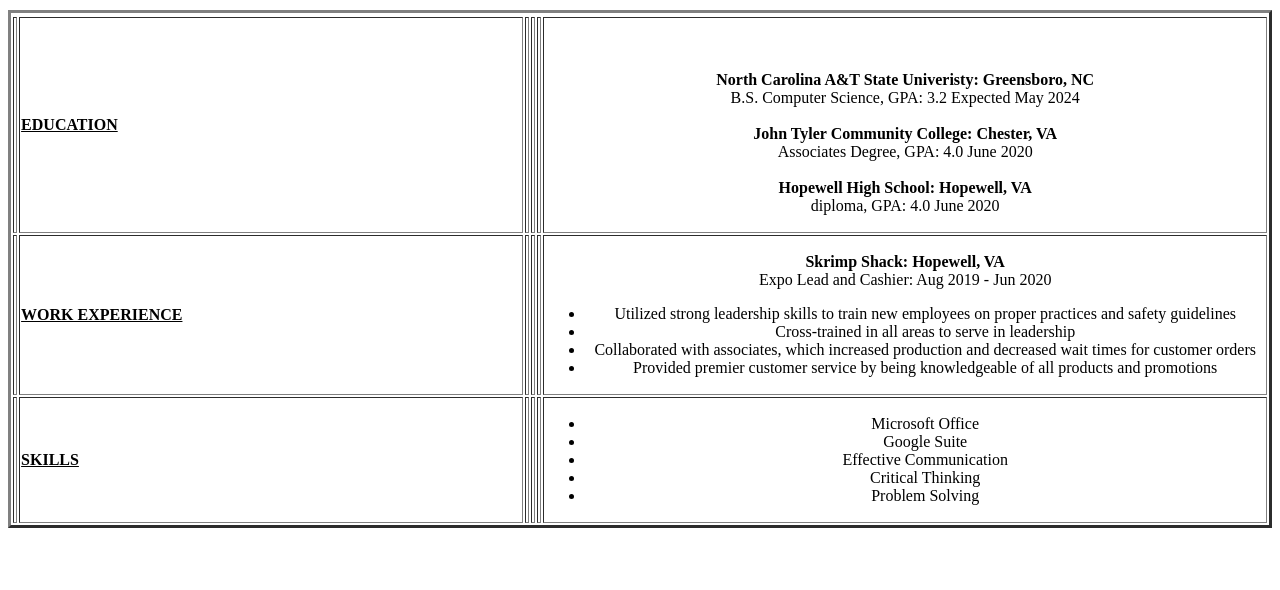
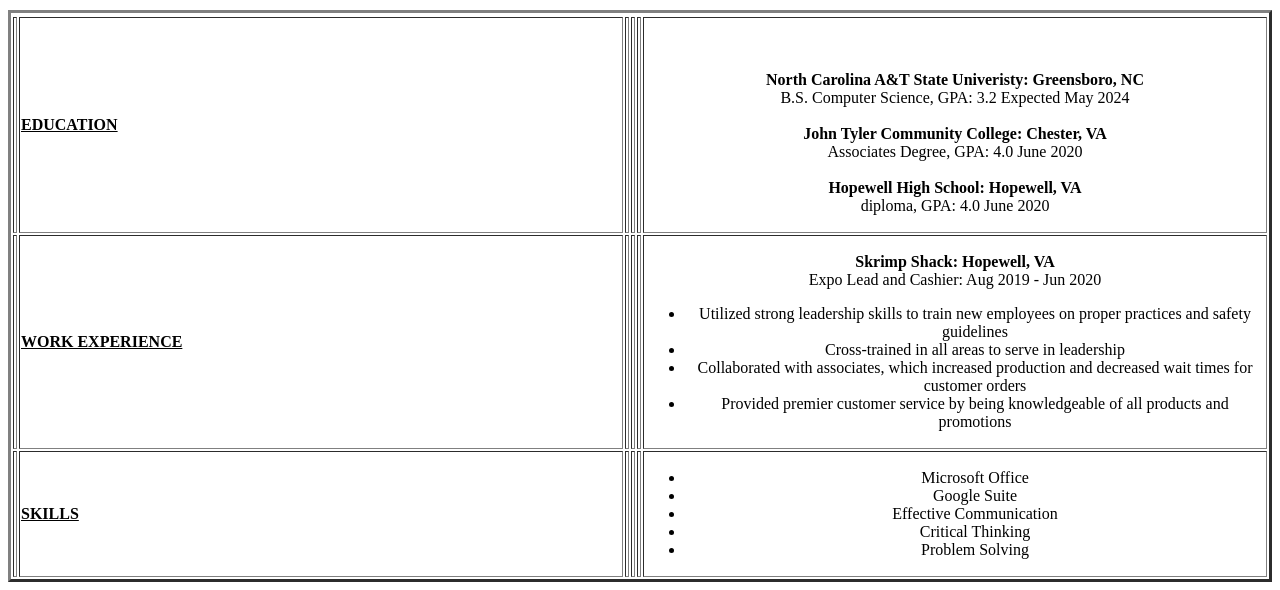
Before and after one commit to Denim-Mason/resume, a plain HTML site: page index.html in a window 1280 px wide. Shown: the part 320-910 px from the top of the page. Before the commit the page ends 856 px from the top, so only its background shows below. Drawn offline with Linux system fonts and the light colour scheme.

Commit message:
Update index.html

```diff
--- a/index.html
+++ b/index.html
@@ -20,7 +20,7 @@
   <tr></tr>
 <tr>
   <td><br><br></td>
-  <td style= "width:500px"><h4><U>EDUCATION</U></h4></td>
+  <td style= "width:600px"><h4><U>EDUCATION</U></h4></td>
   <td><br><br></td>
   <td><br><br></td>
   <td><br><br></td>
@@ -35,7 +35,7 @@
 
  <tr>
    <td><br><br></td>
-   <td style="width:500px"><h4><U>WORK EXPERIENCE</U></h4></td>
+   <td style="width:600px"><h4><U>WORK EXPERIENCE</U></h4></td>
    <td><br><br></td>
    <td><br><br></td>
    <td><br><br></td>
@@ -51,7 +51,7 @@
 
  <tr>
    <td><br><br></td>
-   <td style="width:500px"><h4><U>SKILLS</U></h4></td>
+   <td style="width:600px"><h4><U>SKILLS</U></h4></td>
    <td><br><br></td>
    <td><br><br></td>
    <td><br><br></td>
```
